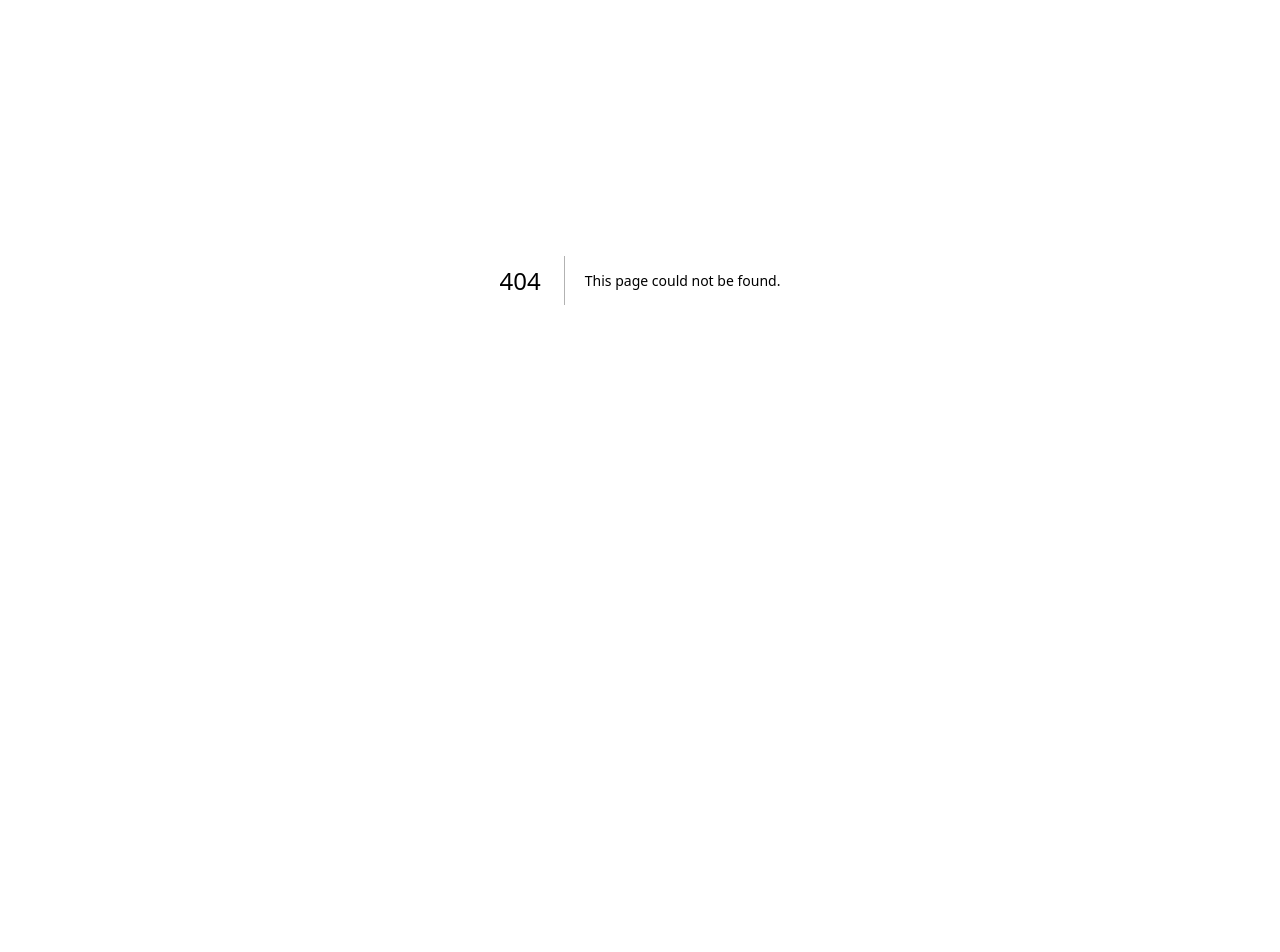
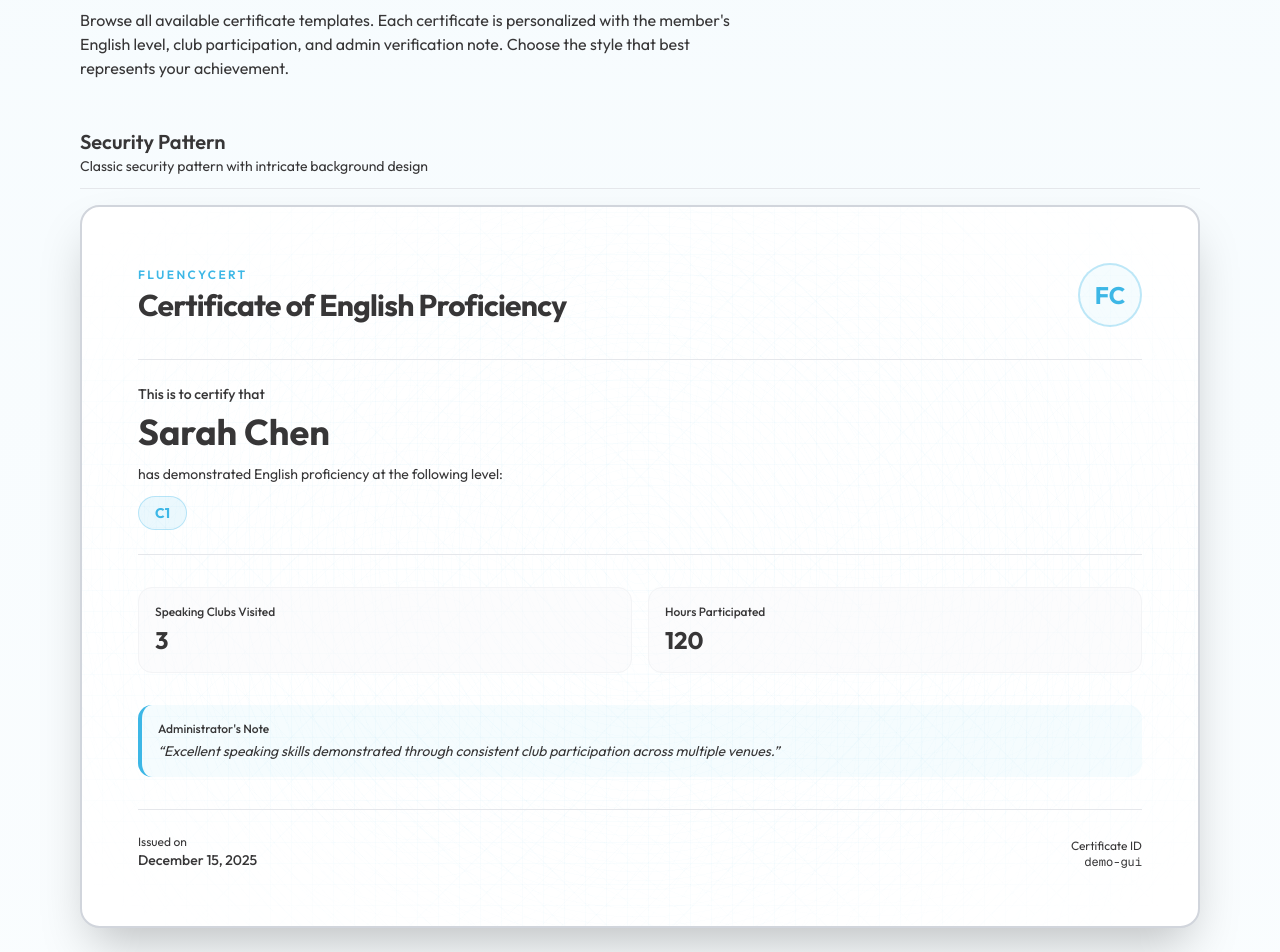
Before and after one commit to oleksii-lukin/FluencyCert, a Next.js app: page /gallery in a window 1280 px wide. Before the commit this address had no page. Shown: the part 120-1072 px from the top of the page. Before the commit the page ends 800 px from the top, so only its background shows below. Built offline with nearby package versions, Linux system fonts and the light colour scheme.

Commit message:
Update landing page to reflect actual product workflow and add gallery page

```diff
--- /dev/null
+++ b/src/app/gallery/page.tsx
@@ -0,0 +1,131 @@
+import Link from "next/link"
+import { HugeiconsIcon } from "@hugeicons/react"
+import { ArrowLeft02Icon } from "@hugeicons/core-free-icons"
+import { listTemplates } from "@/components/certificate/template-registry"
+import { CertificateRenderer } from "@/components/certificate/certificate-renderer"
+
+const fakeUsers: Record<string, {
+  fullName: string
+  englishLevel: string
+  speakingClubsCount: number
+  hoursParticipated: number | null
+  adminFeedback: string
+  createdAt: string
+  claimId: string
+}> = {
+  "guilloche-security": {
+    fullName: "Sarah Chen",
+    englishLevel: "C1",
+    speakingClubsCount: 3,
+    hoursParticipated: 120,
+    adminFeedback: "Excellent speaking skills demonstrated through consistent club participation across multiple venues.",
+    createdAt: "2025-12-15T10:00:00Z",
+    claimId: "demo-guilloche",
+  },
+  "modern-glass": {
+    fullName: "Marcus Johnson",
+    englishLevel: "B2",
+    speakingClubsCount: 2,
+    hoursParticipated: 85,
+    adminFeedback: "Great improvement shown over the past quarter. Confident and articulate speaker.",
+    createdAt: "2026-02-20T14:30:00Z",
+    claimId: "demo-modern-glass",
+  },
+  "neubrutal": {
+    fullName: "Elena Rodriguez",
+    englishLevel: "C1",
+    speakingClubsCount: 4,
+    hoursParticipated: 200,
+    adminFeedback: "Outstanding dedication to public speaking. Regularly leads club discussion sessions.",
+    createdAt: "2025-11-08T09:15:00Z",
+    claimId: "demo-neubrutal",
+  },
+  "memphis-retro": {
+    fullName: "Aisha Patel",
+    englishLevel: "C2",
+    speakingClubsCount: 5,
+    hoursParticipated: 250,
+    adminFeedback: "Exceptional fluency and command of the language. A true inspiration to other members.",
+    createdAt: "2026-01-10T16:45:00Z",
+    claimId: "demo-memphis",
+  },
+  "cyber-neon": {
+    fullName: "David Kim",
+    englishLevel: "Native",
+    speakingClubsCount: 6,
+    hoursParticipated: null,
+    adminFeedback: "Demonstrates native-level proficiency. Leads advanced conversation circles with ease.",
+    createdAt: "2026-03-05T11:20:00Z",
+    claimId: "demo-cyber",
+  },
+  "natural-green": {
+    fullName: "Priya Sharma",
+    englishLevel: "A2",
+    speakingClubsCount: 8,
+    hoursParticipated: 24,
+    adminFeedback: "Remarkable progress for a beginner. Shows great enthusiasm and willingness to learn.",
+    createdAt: "2026-04-01T08:00:00Z",
+    claimId: "demo-green",
+  },
+}
+
+export default function GalleryPage() {
+  const templates = listTemplates()
+
+  return (
+    <div className="min-h-screen bg-gradient-to-b from-bright-sky/5 via-white to-white dark:from-gray-950 dark:via-gray-900 dark:to-gray-950">
+      <div className="mx-auto max-w-6xl px-4 py-8">
+        <Link
+          href="/"
+          className="mb-6 inline-flex items-center gap-2 text-sm text-muted-foreground hover:text-foreground transition-colors"
+        >
+          <HugeiconsIcon icon={ArrowLeft02Icon} className="size-4" />
+          Back to FluencyCert
+        </Link>
+
+        <div className="mb-12">
+          <h1 className="text-3xl font-bold tracking-tight text-graphite dark:text-snow md:text-4xl">
+            Certificate Templates
+          </h1>
+          <p className="mt-3 text-base text-muted-foreground max-w-2xl">
+            Browse all available certificate templates. Each certificate is personalized with the member&apos;s English level, club participation, and admin verification note. Choose the style that best represents your achievement.
+          </p>
+        </div>
+
+        <div className="space-y-16">
+          {templates.map((template) => {
+            const user = fakeUsers[template.id] ?? fakeUsers["guilloche-security"]
+
+            return (
+              <section key={template.id}>
+                <div className="mb-4 border-b border-gray-200 pb-3 dark:border-gray-700">
+                  <h2 className="text-xl font-semibold text-graphite dark:text-snow">
+                    {template.name}
+                  </h2>
+                  <p className="text-sm text-muted-foreground">
+                    {template.id === "guilloche-security" && "Classic security pattern with intricate background design"}
+                    {template.id === "modern-glass" && "Modern frosted glass design with elegant gold accents"}
+                    {template.id === "neubrutal" && "Bold minimalist design with thick borders and high contrast"}
+                    {template.id === "memphis-retro" && "Playful retro-inspired design with vibrant geometric patterns"}
+                    {template.id === "cyber-neon" && "Dark futuristic design with neon accents and grid overlay"}
+                    {template.id === "natural-green" && "Warm organic design with emerald tones and natural shapes"}
+                  </p>
+                </div>
+                <CertificateRenderer
+                  templateId={template.id}
+                  fullName={user.fullName}
+                  englishLevel={user.englishLevel}
+                  speakingClubsCount={user.speakingClubsCount}
+                  hoursParticipated={user.hoursParticipated}
+                  adminFeedback={user.adminFeedback}
+                  createdAt={user.createdAt}
+                  claimId={user.claimId}
+                />
+              </section>
+            )
+          })}
+        </div>
+      </div>
+    </div>
+  )
+}
--- a/src/components/landing/cta-section.tsx
+++ b/src/components/landing/cta-section.tsx
@@ -1,3 +1,4 @@
+import Link from "next/link"
 import { Button } from "@/components/ui/button"
 import { HugeiconsIcon } from "@hugeicons/react"
 import { Certificate02Icon } from "@hugeicons/core-free-icons"
@@ -22,7 +23,7 @@ export function CTASection() {
               Ready to Showcase Your Fluency?
             </h2>
             <p className="mx-auto mt-4 max-w-lg text-base text-snow/65">
-              Join thousands of speaking club members. Upload your certificate, share your journey, and get celebrated by the community.
+              Join thousands of speaking club members. Submit your claim, get verified, and share your achievement with the community.
             </p>
 
             <div className="mt-8 flex flex-col items-center justify-center gap-4 sm:flex-row">
@@ -30,9 +31,11 @@ export function CTASection() {
                 label="Claim Your Free Certificate"
                 className="h-12 bg-bright-sky px-8 text-base text-white shadow-lg shadow-bright-sky/30 hover:bg-bright-sky/90 dark:shadow-bright-sky/20"
               />
-              <Button className="h-12 bg-banana-cream px-8 text-base text-graphite shadow-lg shadow-banana-cream/25 hover:bg-banana-cream/90 dark:shadow-banana-cream/15">
-                Browse Examples
-              </Button>
+              <Link href="/gallery">
+                <Button className="h-12 bg-banana-cream px-8 text-base text-graphite shadow-lg shadow-banana-cream/25 hover:bg-banana-cream/90 dark:shadow-banana-cream/15">
+                  Browse Examples
+                </Button>
+              </Link>
             </div>
 
             <p className="mt-6 text-xs text-snow/40">Free for speaking club members. No credit card required.</p>
--- a/src/components/landing/features-section.tsx
+++ b/src/components/landing/features-section.tsx
@@ -1,49 +1,49 @@
 import { HugeiconsIcon } from "@hugeicons/react"
 import {
   Certificate02Icon,
-  Image01Icon,
+  LayoutGridIcon,
   HeartIcon,
   Message01Icon,
-  UserGroupIcon,
   Share01Icon,
+  IdVerifiedIcon,
 } from "@hugeicons/core-free-icons"
 
 const features = [
   {
     icon: Certificate02Icon,
     title: "Certificate Display",
-    description: "Upload your main certificate image as the centerpiece of your profile.",
+    description: "Your personalized certificate showcases your English level, club participation, and achievements in an elegant design.",
     bg: "bg-bright-sky/15 dark:bg-bright-sky/20",
   },
   {
-    icon: Image01Icon,
-    title: "Multiple Photos",
-    description: "Add pictures from your speaking club sessions to tell your full story.",
+    icon: LayoutGridIcon,
+    title: "Certificate Templates",
+    description: "Choose from multiple beautifully designed templates to personalize the look and feel of your certificate.",
     bg: "bg-bright-sky/20 dark:bg-bright-sky/25",
   },
   {
     icon: HeartIcon,
-    title: "Reactions",
-    description: "Send reactions to celebrate fellow members&apos; achievements and milestones.",
+    title: "Upvote Rosette",
+    description: "Get recognition from the community. Other members can upvote your certificate to celebrate your achievement.",
     bg: "bg-bright-sky/12 dark:bg-bright-sky/15",
   },
   {
     icon: Message01Icon,
-    title: "Feedback & Comments",
-    description: "Leave encouraging feedback and tips for other speakers in the community.",
+    title: "Moderated Feedback",
+    description: "Receive feedback from other approved members. You control which testimonials appear on your public page.",
     bg: "bg-harvest-orange/12 dark:bg-harvest-orange/15",
-  },
-  {
-    icon: UserGroupIcon,
-    title: "Community Network",
-    description: "Connect with other speaking club members and follow their progress.",
-    bg: "bg-harvest-orange/10 dark:bg-harvest-orange/15",
   },
   {
     icon: Share01Icon,
     title: "Share Anywhere",
-    description: "Share your certificate profile on social media, CV, or LinkedIn.",
+    description: "Share your unique certificate page on social media, CV, or LinkedIn with a single link.",
     bg: "bg-banana-cream/15 dark:bg-banana-cream/10",
+  },
+  {
+    icon: IdVerifiedIcon,
+    title: "Admin Verification",
+    description: "Each certificate is reviewed and verified by our admin team, ensuring authenticity and credibility.",
+    bg: "bg-harvest-orange/10 dark:bg-harvest-orange/15",
   },
 ]
 
--- a/src/components/landing/footer.tsx
+++ b/src/components/landing/footer.tsx
@@ -3,17 +3,13 @@ import { HugeiconsIcon } from "@hugeicons/react"
 import { Certificate02Icon } from "@hugeicons/core-free-icons"
 
 const links = [
-  { label: "How it Works", href: "/how-it-works" },
-  { label: "Pricing", href: "/pricing" },
-  { label: "Gallery", href: "/gallery" },
-  { label: "FAQ", href: "/faq" },
+  { label: "How it Works", href: "/#how-it-works" },
+  { label: "Features", href: "/#features" },
+  { label: "Showcase", href: "/#showcase" },
 ]
 
 const communityLinks = [
-  { label: "Speaking Clubs", href: "/clubs" },
-  { label: "Blog", href: "/blog" },
-  { label: "Forum", href: "/forum" },
-  { label: "Contact", href: "/contact" },
+  { label: "Testimonials", href: "/#testimonials" },
 ]
 
 function FooterLinks({ items }: { items: { label: string; href: string }[] }) {
--- a/src/components/landing/hero-section.tsx
+++ b/src/components/landing/hero-section.tsx
@@ -1,4 +1,5 @@
 import Image from "next/image"
+import Link from "next/link"
 import { Button } from "@/components/ui/button"
 import { HugeiconsIcon } from "@hugeicons/react"
 import { SparklesIcon, UserGroupIcon, MedalFirstPlaceIcon } from "@hugeicons/core-free-icons"
@@ -30,7 +31,7 @@ export function HeroSection() {
             </h1>
 
             <p className="mt-6 max-w-xl text-lg leading-relaxed text-graphite/60 dark:text-snow/70">
-              Showcase your speaking club participation, upload your certificate, and let the community celebrate your progress with reactions and feedback.
+              Submit your speaking club information, get verified by our team, and receive a personalized certificate to showcase your English proficiency.
             </p>
 
             <div className="mt-8 flex flex-col items-start gap-4 sm:flex-row">
@@ -38,9 +39,11 @@ export function HeroSection() {
                 label="Claim Your Certificate"
                 className="h-12 bg-bright-sky px-8 text-base text-white shadow-lg shadow-bright-sky/30 hover:bg-bright-sky/90 dark:shadow-bright-sky/20"
               />
-              <Button className="h-12 bg-banana-cream px-8 text-base text-graphite shadow-lg shadow-banana-cream/25 hover:bg-banana-cream/90 dark:shadow-banana-cream/15">
-                Explore Gallery
-              </Button>
+              <Link href="/gallery">
+                <Button className="h-12 bg-banana-cream px-8 text-base text-graphite shadow-lg shadow-banana-cream/25 hover:bg-banana-cream/90 dark:shadow-banana-cream/15">
+                  Explore Gallery
+                </Button>
+              </Link>
             </div>
 
             <div className="mt-12 flex flex-wrap items-center gap-8">
--- a/src/components/landing/showcase-section.tsx
+++ b/src/components/landing/showcase-section.tsx
@@ -1,14 +1,15 @@
 import { HugeiconsIcon } from "@hugeicons/react"
-import { HeartIcon, Message01Icon, StarIcon, Certificate02Icon, Image01Icon } from "@hugeicons/core-free-icons"
+import { HeartIcon, Message01Icon, Certificate02Icon, Clock01Icon } from "@hugeicons/core-free-icons"
 
 const certificates = [
   {
     name: "Sarah Chen",
     level: "Advanced (C1)",
     club: "Global Speakers NYC",
-    reactions: 234,
+    clubs: 3,
+    hours: 120,
+    upvotes: 234,
     feedback: 18,
-    rating: 4.9,
     gradient: "from-bright-sky/25 to-bright-sky/5 dark:from-bright-sky/20 dark:to-graphite",
     badge: "bg-bright-sky text-white",
   },
@@ -16,9 +17,10 @@ const certificates = [
     name: "Marcus Johnson",
     level: "Upper-Intermediate (B2)",
     club: "London Speaking Circle",
-    reactions: 189,
+    clubs: 2,
+    hours: 85,
+    upvotes: 189,
     feedback: 14,
-    rating: 4.8,
     gradient: "from-bright-sky/20 to-snow/50 dark:from-bright-sky/15 dark:to-graphite",
     badge: "bg-bright-sky/90 text-white",
   },
@@ -26,9 +28,10 @@ const certificates = [
     name: "Elena Rodriguez",
     level: "Advanced (C1)",
     club: "Madrid English Hub",
-    reactions: 312,
+    clubs: 4,
+    hours: 200,
+    upvotes: 312,
     feedback: 24,
-    rating: 5.0,
     gradient: "from-banana-cream/25 to-snow/50 dark:from-banana-cream/15 dark:to-graphite",
     badge: "bg-harvest-orange text-white",
   },
@@ -36,25 +39,20 @@ const certificates = [
     name: "Aisha Patel",
     level: "Proficient (C2)",
     club: "Dubai Speakers Forum",
-    reactions: 278,
+    clubs: 5,
+    hours: 250,
+    upvotes: 278,
     feedback: 21,
-    rating: 4.9,
     gradient: "from-bright-sky/20 to-harvest-orange/10 dark:from-bright-sky/15 dark:to-harvest-orange/10",
     badge: "bg-bright-sky text-white",
   },
 ]
 
-function StarRating({ rating }: { rating: number }) {
+function ClubBadge({ count }: { count: number }) {
   return (
-    <div className="flex items-center gap-0.5">
-      {Array.from({ length: 5 }).map((_, i) => (
-        <HugeiconsIcon
-          key={i}
-          icon={StarIcon}
-          className={`size-3.5 ${i < Math.floor(rating) ? "text-banana-cream" : "text-gray-200 dark:text-snow/10"}`}
-        />
-      ))}
-      <span className="ml-1 text-xs font-medium text-graphite/50 dark:text-snow/50">{rating}</span>
+    <div className="flex items-center gap-1 rounded-full bg-white/80 px-2 py-0.5 text-[10px] text-graphite/50 backdrop-blur-sm dark:bg-graphite/80 dark:text-snow/50">
+      <HugeiconsIcon icon={Clock01Icon} className="size-3" />
+      <span>{count}h</span>
     </div>
   )
 }
@@ -68,7 +66,7 @@ export function ShowcaseSection() {
             Member Certificates
           </h2>
           <p className="mt-4 text-lg text-graphite/60 dark:text-snow/60">
-            See how members proudly display their speaking achievements.
+            See how members proudly display their verified speaking certificates.
           </p>
         </div>
 
@@ -78,33 +76,29 @@ export function ShowcaseSection() {
               key={cert.name}
               className="group cursor-pointer overflow-hidden rounded-2xl border border-gray-100 bg-white shadow-sm shadow-bright-sky/5 transition-all duration-300 hover:border-bright-sky/30 hover:shadow-xl hover:shadow-bright-sky/15 dark:border-snow/10 dark:bg-graphite/80 dark:shadow-black/10 dark:hover:border-bright-sky/30 dark:hover:shadow-bright-sky/10"
             >
-              <div className={`aspect-[4/3] bg-gradient-to-br ${cert.gradient} relative flex items-center justify-center p-6`}>
-                <div className="flex h-full w-full items-center justify-center rounded-xl border-2 border-dashed border-white/60 bg-white/40 backdrop-blur-sm dark:border-snow/20 dark:bg-graphite/60">
+                <div className={`aspect-[4/3] bg-gradient-to-br ${cert.gradient} relative flex items-center justify-center p-6`}>
+                <div className="flex h-full w-full items-center justify-center rounded-xl border-2 border-white/60 bg-white/40 backdrop-blur-sm dark:border-snow/20 dark:bg-graphite/60">
                   <div className="text-center">
                     <HugeiconsIcon icon={Certificate02Icon} className="mx-auto size-10 text-graphite/20 dark:text-snow/20" />
-                    <p className="mt-2 text-[10px] font-medium text-graphite/30 dark:text-snow/30">Certificate Preview</p>
+                    <p className="mt-2 text-[10px] font-medium text-graphite/30 dark:text-snow/30">Certificate</p>
                   </div>
                 </div>
                 <span className={`absolute top-3 right-3 rounded-full px-2.5 py-0.5 text-[10px] font-semibold ${cert.badge}`}>
                   {cert.level}
                 </span>
-                <div className="absolute bottom-3 left-3 flex items-center gap-1 rounded-full bg-white/80 px-2 py-0.5 text-[10px] text-graphite/50 backdrop-blur-sm dark:bg-graphite/80 dark:text-snow/50">
-                  <HugeiconsIcon icon={Image01Icon} className="size-3" />
-                  <span>+3</span>
-                </div>
+                <ClubBadge count={cert.hours} />
               </div>
 
               <div className="p-4">
-                <div className="mb-1 flex items-center justify-between">
+                <div className="flex items-center justify-between">
                   <h3 className="text-sm font-semibold text-graphite dark:text-snow">{cert.name}</h3>
-                  <StarRating rating={cert.rating} />
                 </div>
-                <p className="text-xs text-graphite/50 dark:text-snow/50">{cert.club}</p>
+                <p className="text-xs text-graphite/50 dark:text-snow/50">{cert.club} · {cert.clubs} clubs</p>
 
                 <div className="mt-3 flex items-center gap-3 border-t border-gray-100 pt-3 text-xs text-graphite/50 dark:border-snow/10 dark:text-snow/50">
                   <span className="flex items-center gap-1">
                     <HugeiconsIcon icon={HeartIcon} className="size-3.5" />
-                    {cert.reactions}
+                    {cert.upvotes}
                   </span>
                   <span className="flex items-center gap-1">
                     <HugeiconsIcon icon={Message01Icon} className="size-3.5" />
--- a/src/components/landing/testimonials-section.tsx
+++ b/src/components/landing/testimonials-section.tsx
@@ -5,19 +5,19 @@ const testimonials = [
   {
     name: "David Kim",
     role: "Speaking Club Member",
-    text: "This platform gave me the confidence to showcase my English journey. The feedback from other members has been incredibly motivating.",
+    text: "The verification process was smooth. I submitted my club info and had my certificate approved within a day. Now I share it on my LinkedIn and job applications.",
     rating: 5,
   },
   {
     name: "Priya Sharma",
     role: "Club Coordinator",
-    text: "We use FluencyCert for all our members. It's the perfect way to track progress and celebrate milestones as a community.",
+    text: "We recommend FluencyCert to all our members. The certificates look professional with the template options, and members love the upvote and feedback system.",
     rating: 5,
   },
   {
     name: "Carlos Mendez",
     role: "English Learner",
-    text: "Uploading my certificate and getting reactions from the community pushed me to aim for the next level. Highly recommend!",
+    text: "Getting my speaking hours recognized with a verified certificate pushed me to attend more clubs. The feedback from other approved members keeps me motivated.",
     rating: 5,
   },
 ]
@@ -31,7 +31,7 @@ export function TestimonialsSection() {
             Loved by the Community
           </h2>
           <p className="mt-4 text-lg text-graphite/60 dark:text-snow/60">
-            Hear from members who transformed their speaking club experience.
+            Hear from members who earned their verified certificates.
           </p>
         </div>
 
```
Also changed, not shown: src/components/landing/how-it-works.tsx (+9 -9 lines).
